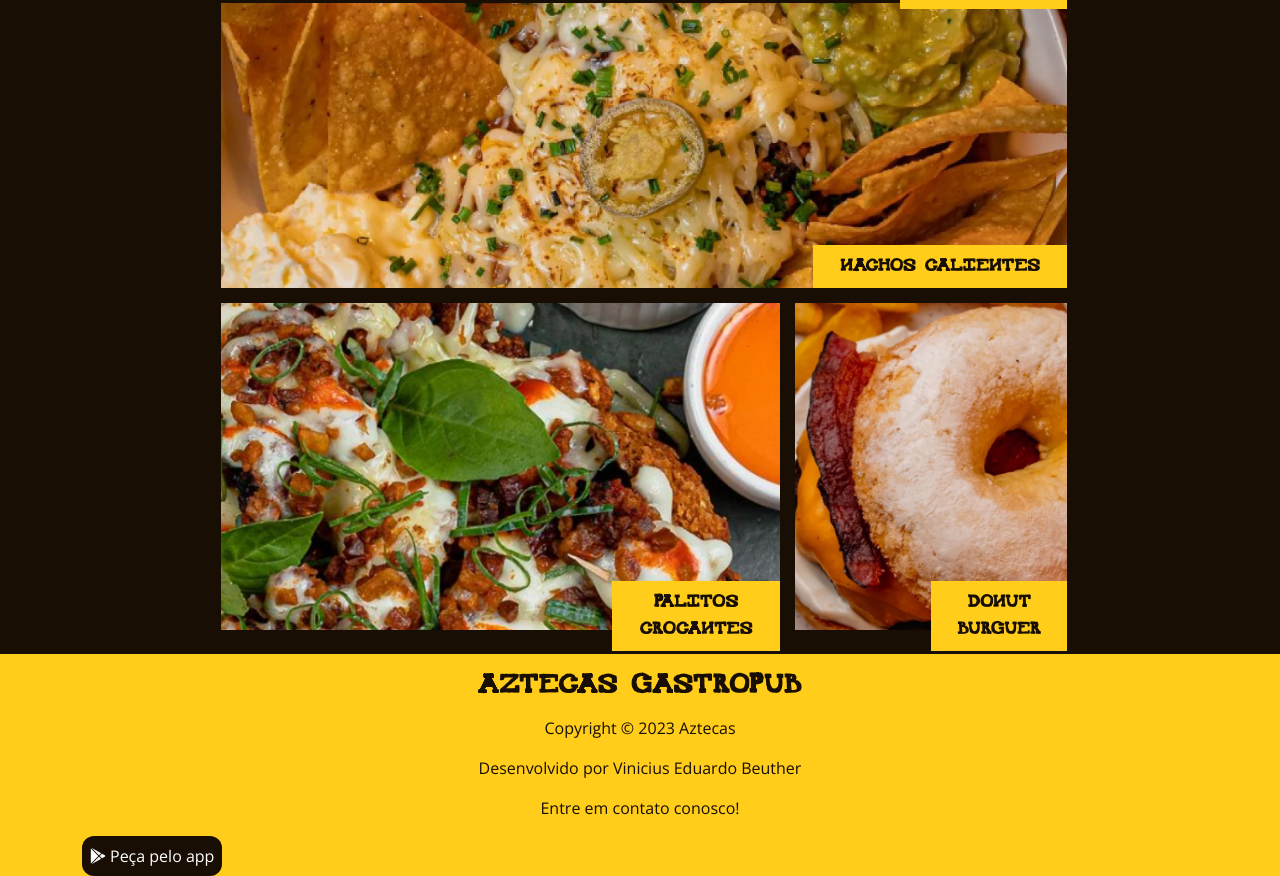
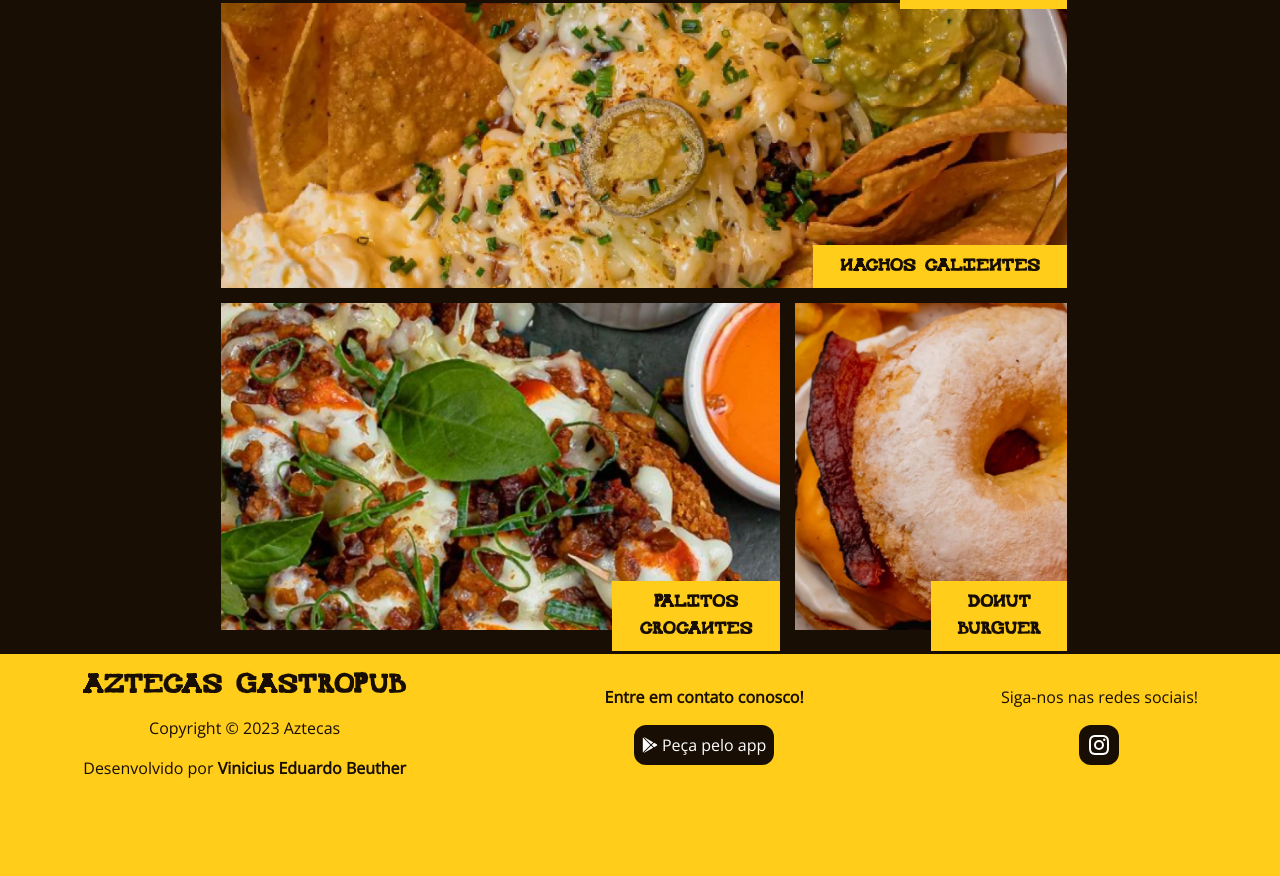
Before and after one commit to ViniciusBeuther/Aztecas-gastropub, a plain HTML site: page src/index.html in a window 1280 px wide. Shown: the part 3173-4049 px from the top of the page. After the commit the page ends 3969 px from the top, so only its background shows below. Drawn offline with nearby package versions, Linux system fonts and the light colour scheme.

Commit message:
Positioning footer

```diff
--- a/src/index.html
+++ b/src/index.html
@@ -168,22 +168,25 @@
 
 </section>
 
-    <footer class="container bg-primary">
+    <footer class="container bg-primary d-flex align-items-center justify-content-between">
         <div class="d-flex flex-column align-items-center pt-3">
             <h3 class="mexican-font pb-1 text-dark_bg">AZTECAS GASTROPUB</h3>
             <p class="text-dark_bg">
                 Copyright © 2023 Aztecas
             </p>
-            <p class="text-dark_bg">Desenvolvido por Vinicius Eduardo Beuther</p>
+            <p class="text-dark_bg">Desenvolvido por <strong>Vinicius Eduardo Beuther</strong></p>
         </div>
-        <div>
-            <p class="text-dark_bg text-center">Entre em contato conosco!</p>
-            <button class="d-flex justify-content-center align-items-center bg-dark_bg p-2" id="contact-footer-btn">
+        <div class="d-flex align-items-center justify-content-between flex-column">
+            <p class="text-dark_bg text-center"><strong>Entre em contato conosco!</strong></p>
+            <button class="d-flex justify-content-center align-items-center bg-dark_bg p-2 contact-footer-btn">
                 <img src="../assets/images/googleplay-icon.svg" width="16" height="16" alt="whatsapp-icon"><a href="https://play.google.com/store/apps/details?id=delivery.amo.aztecas&hl=pt_BR&gl=US&pli=1" class="text-white text-decoration-none ml-1" target="_blank">Peça pelo app</a>
             </button>
         </div>
-        <div>
-
+        <div class="d-flex align-items-center justify-content-between flex-column">
+            <p class="text-dark_bg text-center">Siga-nos nas redes sociais!</p>
+            <button class="d-flex justify-content-center align-items-center bg-dark_bg p-2 contact-footer-btn">
+                <img src="../assets/images/Instagram_icon.svg" alt="Instagram Icon">
+            </button>
         </div>
     </footer>
 
--- a/src/sass/custom.scss
+++ b/src/sass/custom.scss
@@ -257,12 +257,12 @@ section#food-galery{
 }
 
 footer{
-  button#contact-footer-btn{
+  button.contact-footer-btn{
     border: none;
     border-radius: 12px;
   }
 
-  button#contact-footer-btn:hover{
+  button.contact-footer-btn:hover{
     scale: 1.025;
     transition: 0.5s;
     transform: translateY(-12px);
```
Also changed, not shown: assets/images/Instagram_icon.svg (added), assets/images/background-art-large.png (added), src/sass/custom.css.
